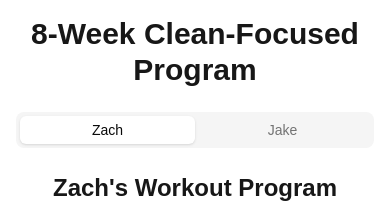
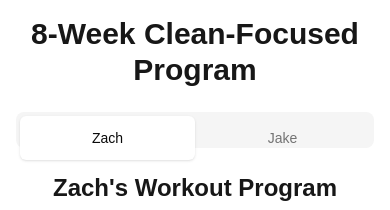
Before and after one commit to zacharyst10/workout-tracker, a Next.js app: page / in a window 390 px wide. Shown: the top 210 px of the page. Built offline with nearby package versions, Linux system fonts and the light colour scheme.

Commit message:
globals css update

```diff
--- a/app/globals.css
+++ b/app/globals.css
@@ -9,6 +9,17 @@ body {
 @layer utilities {
   .text-balance {
     text-wrap: balance;
+  }
+}
+
+@media screen and (max-width: 768px) {
+  input, select, textarea {
+    font-size: 16px !important;
+  }
+
+  button, input, select, textarea {
+    min-height: 44px;
+    min-width: 44px;
   }
 }
 
```
